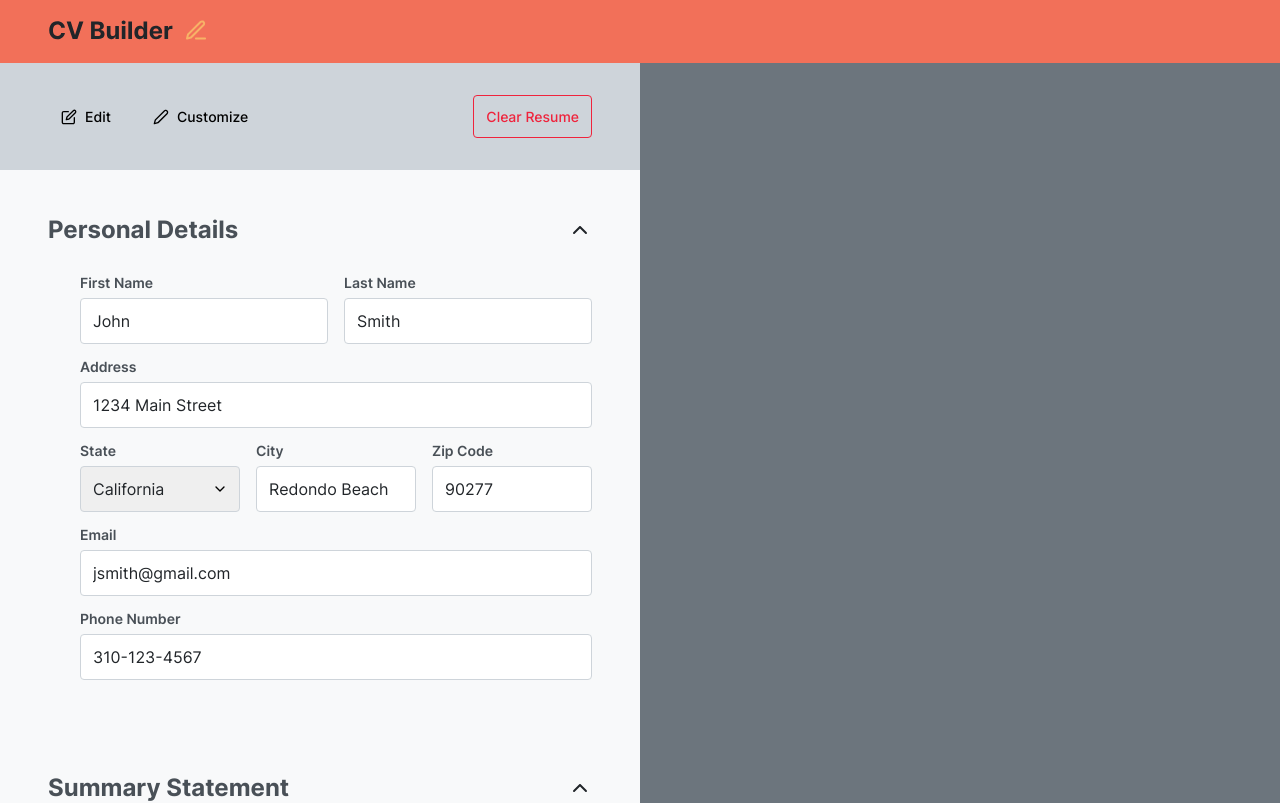
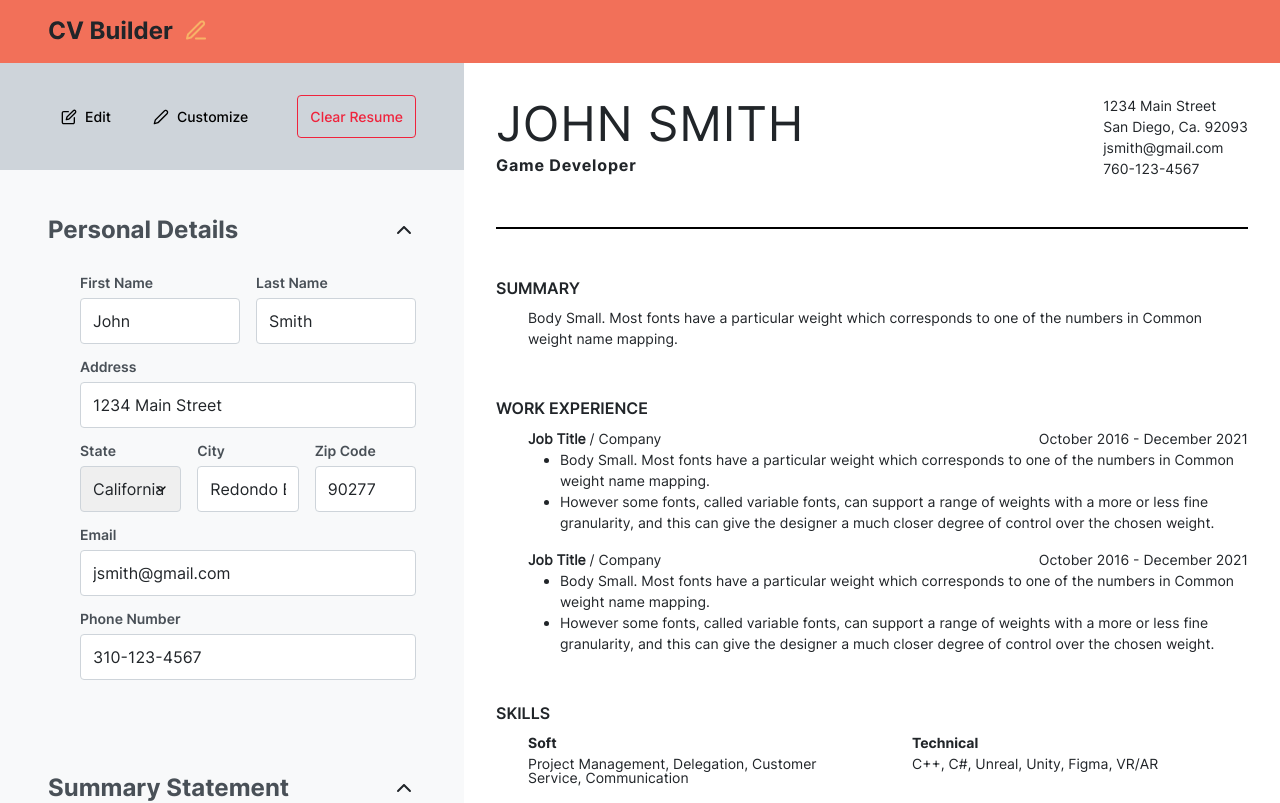
Before and after one commit to vbelmonte/cv-application, a React (Vite) app: page / in a window 1280 px wide. Shown: the top 803 px of the page. Built offline with nearby package versions, Linux system fonts and the light colour scheme.

Commit message:
Started Implementing Traditional Resume Layout

```diff
--- a/src/App.jsx
+++ b/src/App.jsx
@@ -10,6 +10,7 @@ import { InputIm, InputSet, InputForm, RadioImg } from './components/Inputs'
 import { Entries, List } from './components/Entries'
 import { DropdownContainer } from './components/Dropdown'
 import { Options } from './components/Options'
+import {Traditional} from './components/Traditional'
 
 
 
@@ -594,6 +595,7 @@ function PreviewArea() {
   return (
     <>
       <div className='preview-area'>
+        <Traditional/>
       </div>
     </>
   )
--- /dev/null
+++ b/src/components/Traditional.jsx
@@ -0,0 +1,109 @@
+function Section({ children }) {
+  return (
+    <div className='display-flex flex-column gap-8'>
+      {children}
+    </div>
+  )
+}
+
+function Container({ direction, children }) {
+  if (direction === 'row') {
+    return (
+      <div className='container display-flex gap-48'>
+        {children}
+      </div>
+    )
+  } else {
+    return (
+      <div className='container display-flex flex-column gap-16'>
+        {children}
+      </div>
+    )
+  }
+}
+
+function JobEntry({ jobTitle, company, dates }) {
+  return (
+    <div className='display-flex flex-column'>
+      <div className='display-flex gap-48 justify-space-between'>
+        <div>
+          <p><strong>{jobTitle}</strong> / {company}</p>
+        </div>
+        <div>
+          <p className='primary'>{dates}</p>
+        </div>
+      </div>
+      <ul>
+        <li>Body Small. Most fonts have a particular weight which corresponds to one of the numbers in Common weight name mapping.</li>
+        <li>However some fonts, called variable fonts, can support a range of weights with a more or less fine granularity, and this can give the designer a much closer degree of control over the chosen weight.</li>
+      </ul>
+    </div>
+  )
+}
+
+function SkillsContainer({ children }) {
+  return (
+    <div className='display-flex flex-column flex-1 gap-4'>
+      {children}
+    </div>
+  )
+}
+
+function Skills({ entry }) {
+  return (
+    <div>
+      {entry}
+    </div>
+  )
+}
+
+export function Traditional() {
+  return (
+    <div className='page'>
+      <div className='traditional'>
+        <header className='display-flex justify-space-between'>
+          <div>
+            <h1>John Smith</h1>
+            <h2>Game Developer</h2>
+          </div>
+          <div>
+            <p>1234 Main Street <br />
+              San Diego, Ca. 92093
+            </p>
+            <p>jsmith@gmail.com</p>
+            <p>760-123-4567</p>
+          </div>
+        </header>
+        <hr/>
+        <main className='display-flex flex-column gap-48'>
+          <Section>
+            <h1>Summary</h1>
+            <Container>
+              <p>Body Small. Most fonts have a particular weight which corresponds to one of the numbers in Common weight name mapping.</p>
+            </Container>
+          </Section>
+          <Section>
+            <h1>Work Experience</h1>
+              <Container>
+                <JobEntry jobTitle='Job Title' company='Company' dates='October 2016 - December 2021'/>
+                <JobEntry jobTitle='Job Title' company='Company' dates='October 2016 - December 2021'/>
+              </Container>
+          </Section>
+          <Section>
+            <h1>Skills</h1>
+            <Container direction='row'>
+              <SkillsContainer>
+                <h2>Soft</h2>
+                <Skills entry='Project Management, Delegation, Customer Service, Communication' />
+              </SkillsContainer>
+              <SkillsContainer>
+                <h2>Technical</h2>
+                <Skills entry='C++, C#, Unreal, Unity, Figma, VR/AR' />
+              </SkillsContainer>
+            </Container>
+          </Section>
+        </main>
+      </div>
+    </div>
+  )
+}
--- a/src/index.css
+++ b/src/index.css
@@ -49,6 +49,7 @@ table {
 
 :root {
   --white: #FFFFFF;
+  --off-white: #F2F2F2;
   --seasalt: #F8F9FA;
   --french-gray: #CED4DA;
   --french-gray-2: #ADB5BD;
@@ -88,6 +89,10 @@ body {
 
 .justify-space-between {
   justify-content: space-between;
+}
+
+.gap-4 {
+  gap: 0.25rem;
 }
 
 .gap-8 {
@@ -174,6 +179,49 @@ h2 {
   font-family: 'Inter Bold';
   font-size: 1.5rem;
 }
+
+strong {
+  font-weight: 600;
+}
+
+.preview-area p {
+  line-height: 150%;
+}
+
+.preview-area
+
+.page header h1 {
+  font-size: 3rem;
+  line-height: 120%;
+  letter-spacing: 0.05rem;
+  text-transform: uppercase;
+}
+
+.page header h2 {
+  font-size: 1rem;
+  line-height: 150%;
+  letter-spacing: 0.05rem;
+}
+
+.page main h1 {
+  font-family: 'Inter SemiBold';
+  font-size: 1rem;
+  line-height: 140%;
+  text-transform: uppercase;
+}
+
+.page main h2 {
+  font-size: 0.875rem;
+  line-height: 150%;
+}
+
+.page hr {
+  border: 1px solid black;
+}
+
+
+
+/** COLOR PROPERTIES **/
 
 .bittersweet {
   color: var(--bittersweet);
@@ -469,3 +517,32 @@ div.palette {
   width: fit-content;
   align-items: center;
 }
+
+
+/** PAGE PROPERTIES **/
+.page {
+  background-color: var(--white);
+  width: 816px;
+  height: 1054px;
+
+  font-size: 0.875rem;
+}
+
+.page li {
+  font-family: 'Inter Regular';
+  list-style: disc;
+  margin-left: 2rem;
+  line-height: 150%;
+}
+
+.traditional {
+  padding: 2rem;
+}
+
+.traditional .container {
+  margin-left: 2rem;
+}
+
+.traditional hr {
+  margin: 3rem 0rem;
+}
```
